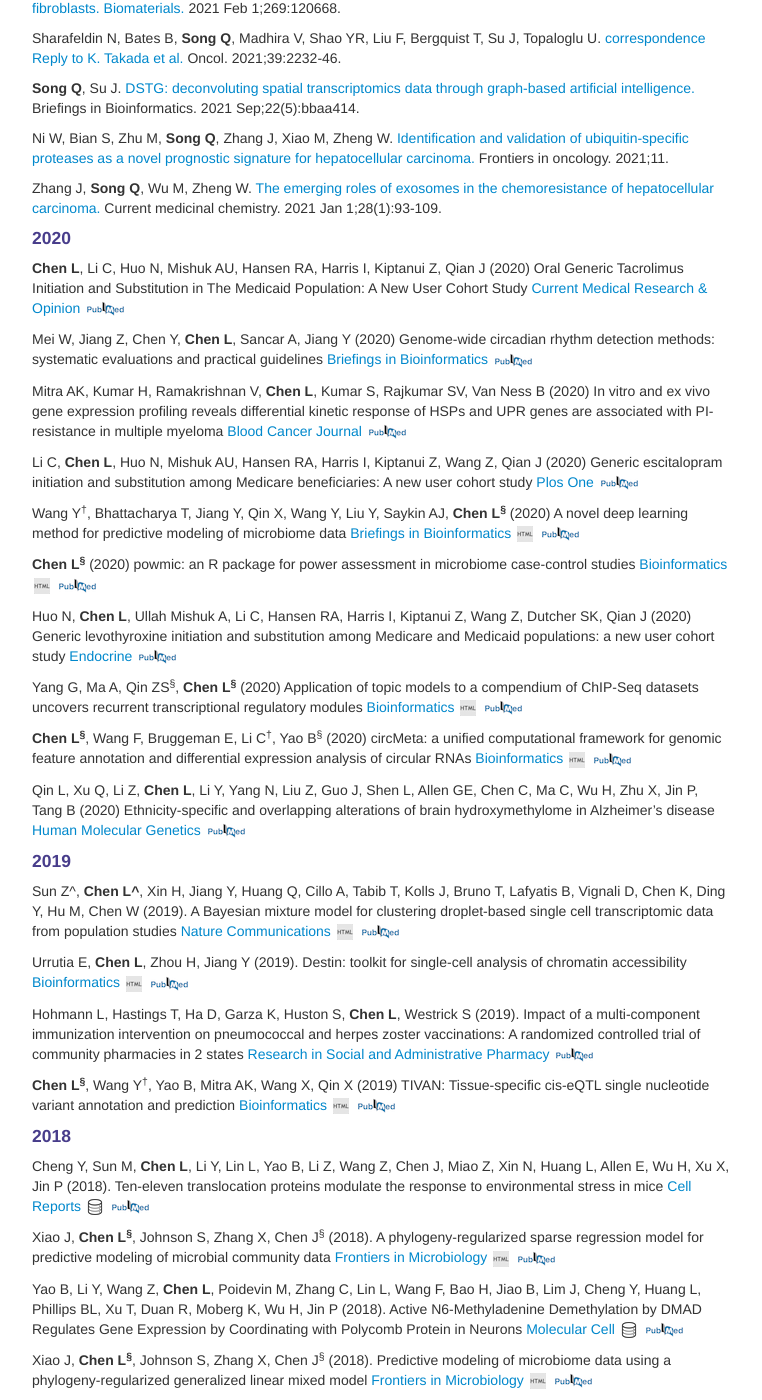
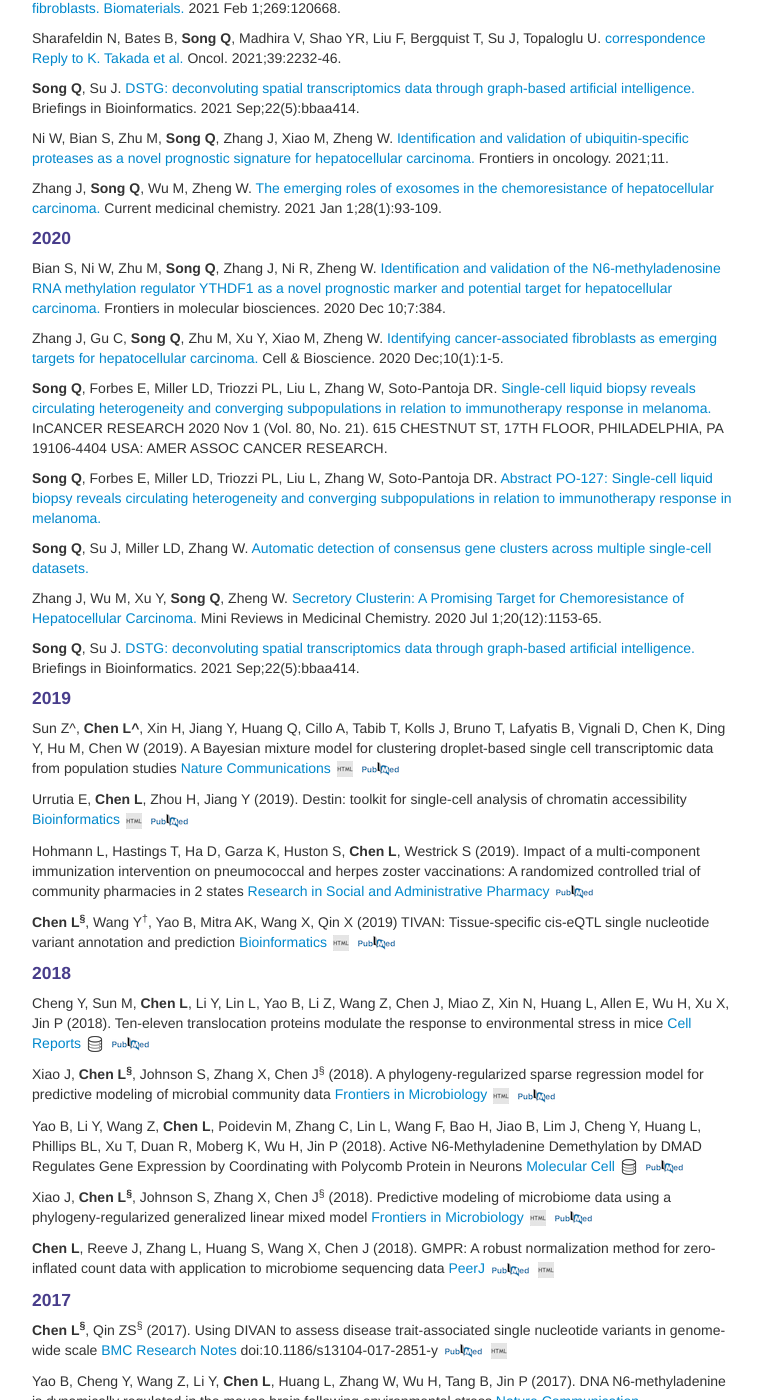
Before and after one commit to songqianqianlab/songqianqianlab.github.io2, a Jekyll site: the page built from pages/pubs.md, in a window 1280 px wide and 1400 px high, scrolled down 1906 px. Shown: the whole window, without its empty margins (258-1020 px from the left). Built offline with Jekyll 4.4.1, drawn with Linux system fonts in a browser that asks for light colours.

Commit message:
Update pubs.md
2020 pub submitted

```diff
--- a/pages/pubs.md
+++ b/pages/pubs.md
@@ -78,55 +78,19 @@ Zhang J, **Song Q**, Wu M, Zheng W. [The emerging roles of exosomes in the chemo
 
 #### 2020
 
-**Chen L**, Li C, Huo N, Mishuk AU, Hansen RA, Harris I, Kiptanui Z, Qian J (2020) Oral Generic Tacrolimus Initiation and Substitution in The Medicaid Population: A New User Cohort Study [Current Medical Research & Opinion](https://www.tandfonline.com/doi/full/10.1080/03007995.2020.1793750)
- [![PubMed](icons16/pubmed-icon.png)](https://pubmed.ncbi.nlm.nih.gov/32644886/)
-<!-- * 38 * -->
+Bian S, Ni W, Zhu M, **Song Q**, Zhang J, Ni R, Zheng W. [Identification and validation of the N6-methyladenosine RNA methylation regulator YTHDF1 as a novel prognostic marker and potential target for hepatocellular carcinoma.](https://www.frontiersin.org/articles/10.3389/fmolb.2020.604766/full) Frontiers in molecular biosciences. 2020 Dec 10;7:384.
 
-Mei W, Jiang Z, Chen Y, **Chen L**, Sancar A, Jiang Y (2020) Genome-wide circadian rhythm detection methods: systematic evaluations and practical guidelines [Briefings in Bioinformatics](https://academic.oup.com/bib/article-abstract/doi/10.1093/bib/bbaa135/5872170?redirectedFrom=fulltext)
- [![PubMed](icons16/pubmed-icon.png)](https://pubmed.ncbi.nlm.nih.gov/32672832/)
-<!-- * 37 * -->
+Zhang J, Gu C, **Song Q**, Zhu M, Xu Y, Xiao M, Zheng W. [Identifying cancer-associated fibroblasts as emerging targets for hepatocellular carcinoma.](https://link.springer.com/article/10.1186/s13578-020-00488-y) Cell & Bioscience. 2020 Dec;10(1):1-5.
 
-Mitra AK, Kumar H, Ramakrishnan V, **Chen L**, Kumar S, Rajkumar SV, Van Ness B (2020) In vitro and ex vivo gene expression profiling reveals differential kinetic response of HSPs and UPR genes are associated with PI-resistance in multiple myeloma [Blood Cancer Journal](https://www.nature.com/articles/s41408-020-00344-9)
- [![PubMed](icons16/pubmed-icon.png)](https://pubmed.ncbi.nlm.nih.gov/32724061/)
-<!-- * 36 * -->
+**Song Q**, Forbes E, Miller LD, Triozzi PL, Liu L, Zhang W, Soto-Pantoja DR. [Single-cell liquid biopsy reveals circulating heterogeneity and converging subpopulations in relation to immunotherapy response in melanoma.](https://aacrjournals.org/cancerres/article/80/21_Supplement/PO-127/645634/Abstract-PO-127-Single-cell-liquid-biopsy-reveals) InCANCER RESEARCH 2020 Nov 1 (Vol. 80, No. 21). 615 CHESTNUT ST, 17TH FLOOR, PHILADELPHIA, PA 19106-4404 USA: AMER ASSOC CANCER RESEARCH.
 
-Li C, **Chen L**, Huo N, Mishuk AU, Hansen RA, Harris I, Kiptanui Z, Wang Z, Qian J (2020) Generic escitalopram initiation and substitution among Medicare beneficiaries: A new user cohort study [Plos One](https://journals.plos.org/plosone/article?id=10.1371/journal.pone.0232226)
- [![PubMed](icons16/pubmed-icon.png)](https://pubmed.ncbi.nlm.nih.gov/32353006/)
-<!-- * 35 * -->
+**Song Q**, Forbes E, Miller LD, Triozzi PL, Liu L, Zhang W, Soto-Pantoja DR. [Abstract PO-127: Single-cell liquid biopsy reveals circulating heterogeneity and converging subpopulations in relation to immunotherapy response in melanoma.](https://aacrjournals.org/cancerres/article/80/21_Supplement/PO-127/645634/Abstract-PO-127-Single-cell-liquid-biopsy-reveals)
 
-Wang Y<sup>&dagger;</sup>, Bhattacharya T, Jiang Y, Qin X, Wang Y, Liu Y, Saykin AJ, **Chen L<sup>&sect;</sup>** (2020) A novel deep learning method for predictive modeling of microbiome data [Briefings in Bioinformatics](https://academic.oup.com/bib/advance-article-abstract/doi/10.1093/bib/bbaa073/5835556?redirectedFrom=fulltext)
-[![MDeep software](icons16/html-icon.png)](https://github.com/lichen-lab/MDeep)
-[![PubMed](icons16/pubmed-icon.png)](https://pubmed.ncbi.nlm.nih.gov/32406914/)
-<!-- * 34 * -->
+**Song Q**, Su J, Miller LD, Zhang W. [Automatic detection of consensus gene clusters across multiple single-cell datasets.](https://aacrjournals.org/cancerres/article/80/16_Supplement/4410/643317/Abstract-4410-Automatic-detection-of-consensus)
 
-**Chen L<sup>&sect;</sup>** (2020) powmic: an R package for power assessment in microbiome case-control studies [Bioinformatics](https://academic.oup.com/bioinformatics/advance-article/doi/10.1093/bioinformatics/btaa197/5809526)
-[![powmic software](icons16/html-icon.png)](https://github.com/lichen-lab/powmic)
-[![PubMed](icons16/pubmed-icon.png)](https://pubmed.ncbi.nlm.nih.gov/32186690/)
-<!-- * 33 * -->
+Zhang J, Wu M, Xu Y, **Song Q**, Zheng W. [Secretory Clusterin: A Promising Target for Chemoresistance of Hepatocellular Carcinoma.](https://www.ingentaconnect.com/content/ben/mrmc/2020/00000020/00000012/art00010) Mini Reviews in Medicinal Chemistry. 2020 Jul 1;20(12):1153-65.
 
-Huo N, **Chen L**, Ullah Mishuk A, Li C, Hansen RA, Harris I, Kiptanui Z, Wang Z, Dutcher SK, Qian J (2020) Generic levothyroxine initiation and substitution among Medicare and Medicaid populations: a new user cohort study [Endocrine](https://link.springer.com/article/10.1007%2Fs12020-020-02211-w)
-[![PubMed](icons16/pubmed-icon.png)](https://pubmed.ncbi.nlm.nih.gov/31993992/)
-<!-- * 32 * -->
-
-Yang G, Ma A, Qin ZS<sup>&sect;</sup>, **Chen L<sup>&sect;</sup>** (2020)
-Application of topic models to a compendium of ChIP-Seq datasets uncovers recurrent transcriptional regulatory modules
-[Bioinformatics](https://academic.oup.com/bioinformatics/advance-article/doi/10.1093/bioinformatics/btz975/5695705)
-[![tfLDA software](icons16/html-icon.png)](https://github.com/lichen-lab/tfLDA)
-[![PubMed](icons16/pubmed-icon.png)](https://pubmed.ncbi.nlm.nih.gov/31899481/)
-<!-- * 31 * -->
-
-**Chen L<sup>&sect;</sup>**, Wang F, Bruggeman E, Li C<sup>&dagger;</sup>, Yao B<sup>&sect;</sup> (2020)
-circMeta: a unified computational framework for genomic feature annotation and differential expression analysis of circular RNAs
-[Bioinformatics](https://academic.oup.com/bioinformatics/advance-article/doi/10.1093/bioinformatics/btz606/5543088)
-[![circMeta software](icons16/html-icon.png)](https://github.com/lichen-lab/circMeta)
-[![PubMed](icons16/pubmed-icon.png)](https://pubmed.ncbi.nlm.nih.gov/31373611/)
-<!-- * 30 * -->
-
-Qin L, Xu Q, Li Z, **Chen L**, Li Y, Yang N, Liu Z, Guo J, Shen L, Allen GE, Chen C, Ma C, Wu H, Zhu X, Jin P, Tang B (2020)
-Ethnicity-specific and overlapping alterations of brain hydroxymethylome in Alzheimer’s disease
-[Human Molecular Genetics](https://academic.oup.com/hmg/advance-article-abstract/doi/10.1093/hmg/ddz273/5650471)
-[![PubMed](icons16/pubmed-icon.png)](https://pubmed.ncbi.nlm.nih.gov/31814020/)
-<!-- * 29 * -->
+**Song Q**, Su J. [DSTG: deconvoluting spatial transcriptomics data through graph-based artificial intelligence.](https://academic.oup.com/bib/article/22/5/bbaa414/6105942?login=true) Briefings in Bioinformatics. 2021 Sep;22(5):bbaa414.
 
 #### 2019
 
```
